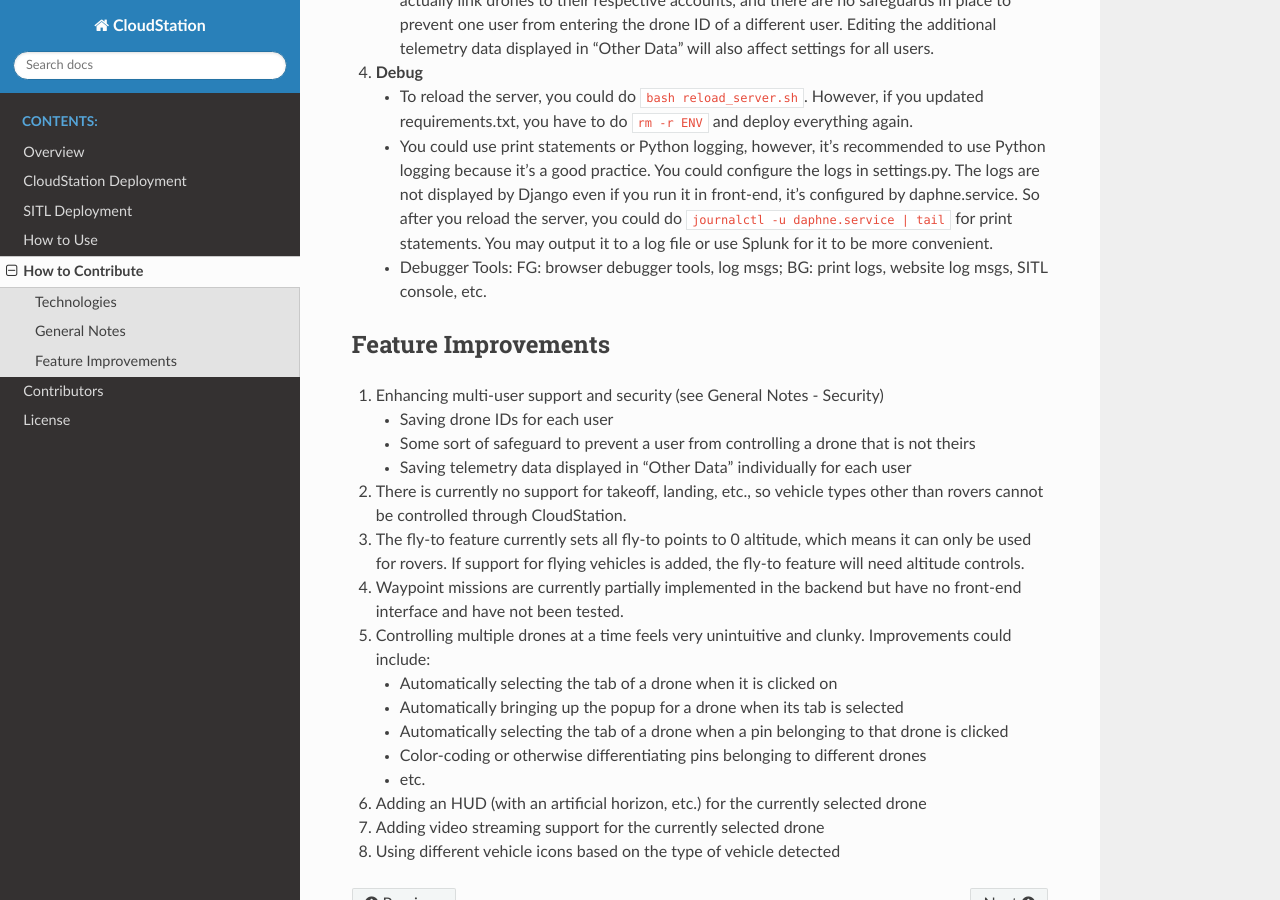
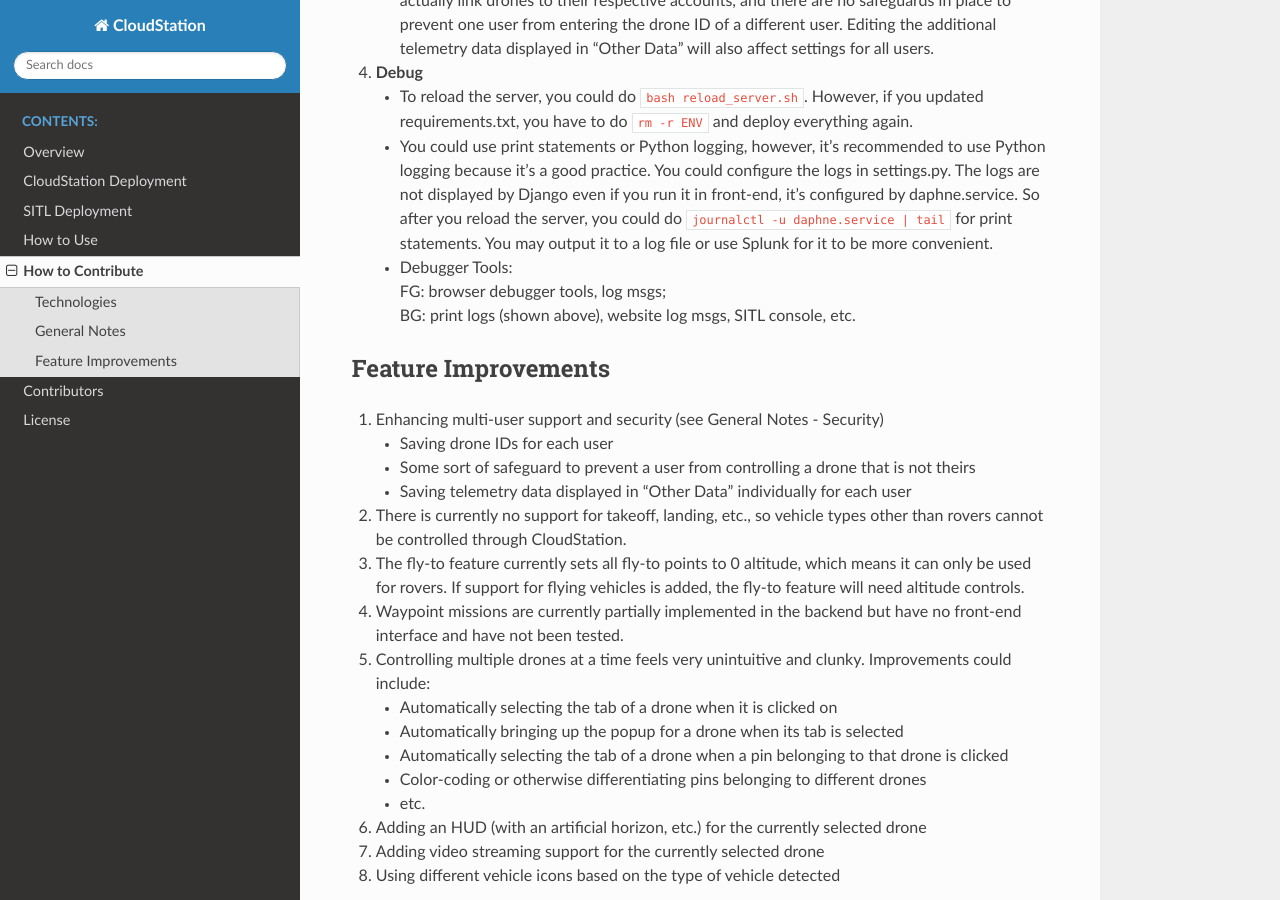
Before and after one commit to CloudStationTeam/docs, a Sphinx documentation site: the page built from source/contributing.md, in a window 1280 px wide and 900 px high, scrolled down 1219 px. Built offline with Sphinx 7.4.7 and the Read the Docs theme 2.0.0, drawn with Linux system fonts in a browser that asks for light colours.

Commit message:
Update contributing.md

```diff
--- a/source/contributing.md
+++ b/source/contributing.md
@@ -30,9 +30,9 @@ you just want to quickly set up a development environment, please follow the ins
 4. **Debug**
     * To reload the server, you could do `bash reload_server.sh`. However, if you updated requirements.txt, you have to do `rm -r ENV` and deploy everything again.
     * You could use print statements or Python logging, however, it's recommended to use Python logging because it's a good practice. You could configure the logs in settings.py. The logs are not displayed by Django even if you run it in front-end, it's configured by daphne.service. So after you reload the server, you could do `journalctl -u daphne.service | tail` for print statements. You may output it to a log file or use Splunk for it to be more convenient.
-    * Debugger Tools:
-      FG: browser debugger tools, log msgs;
-      BG: print logs, website log msgs, SITL console, etc.
+    * Debugger Tools: \
+      FG: browser debugger tools, log msgs; \
+      BG: print logs (shown above), website log msgs, SITL console, etc.
 
 
 ## Feature Improvements
```
